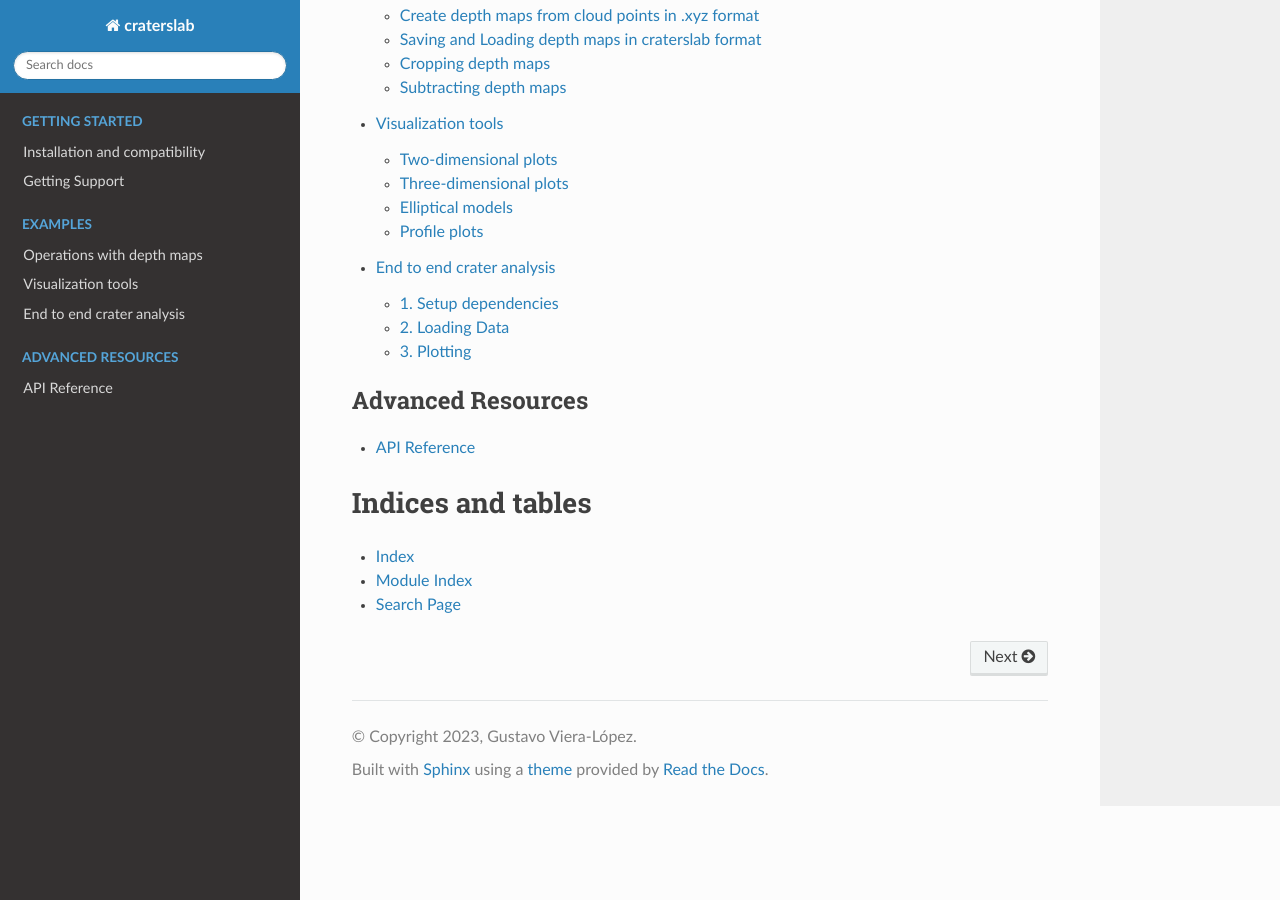
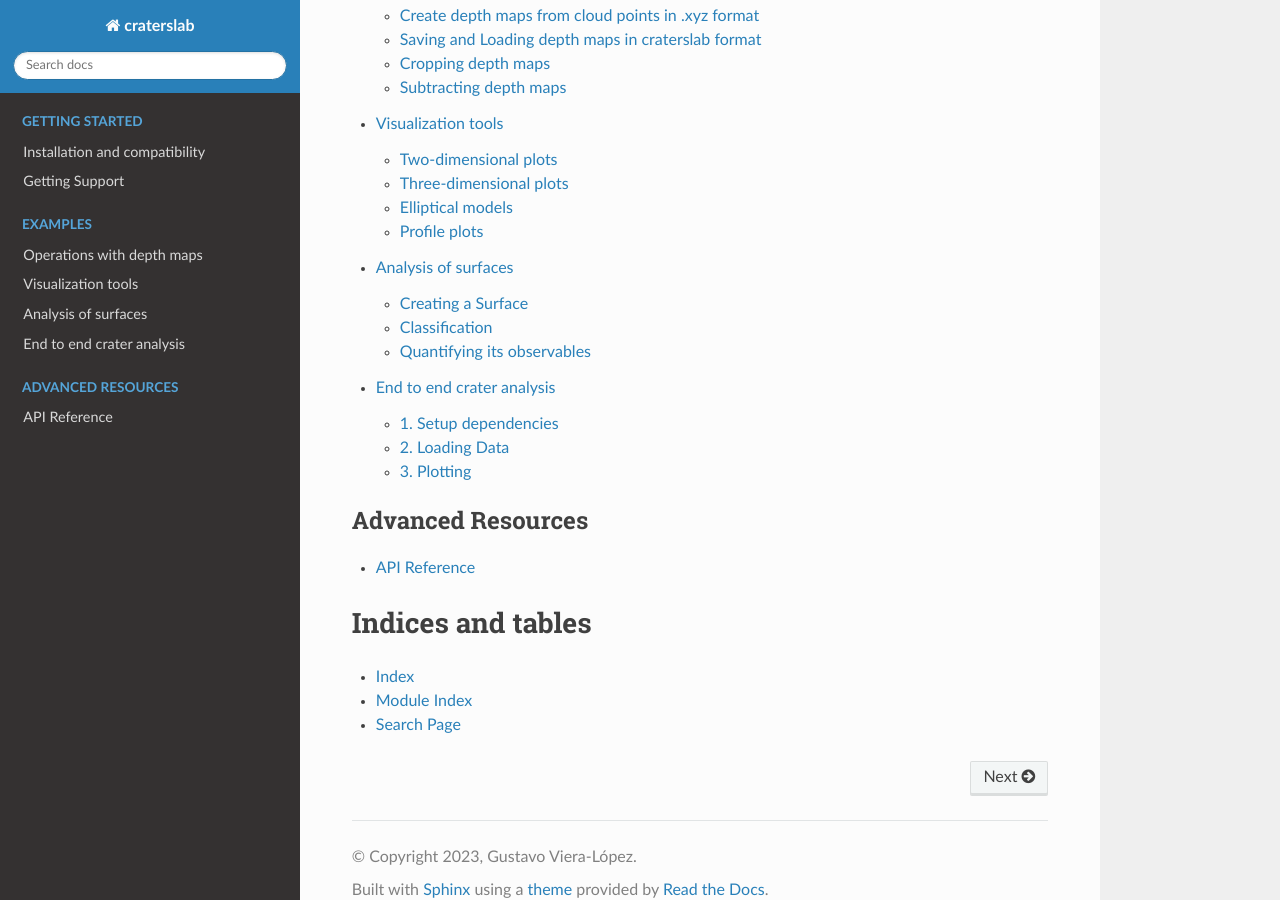
Before and after one commit to gvieralopez/craterslab, a Sphinx documentation site: the page built from docs/source/index.rst, in a window 1280 px wide and 900 px high, scrolled down 552 px. Built offline with Sphinx 7.4.7 and the Read the Docs theme 2.0.0, drawn with Linux system fonts in a browser that asks for light colours; some of the changed lines change nothing that is shown.

Commit message:
Add example with surfaces

```diff
--- /dev/null
+++ b/docs/source/examples/example3.rst
@@ -0,0 +1,71 @@
+Analysis of surfaces
+====================
+
+Beyond processing and visualizing generic depth maps, craterslab is able to
+recognize and characterize specific morphologies from the data contained in
+the depth maps. To do so, the library introduces a more abstract concept named
+Surface. It is a sort of depth map's analyzer.
+
+For all the plots shown we will be using
+`this depth map <https://github.com/gvieralopez/craters-data/blob/main/data/fluidized_1.npz>`_,
+which can be directly loaded with craterslab as:
+
+.. code-block:: python
+
+   from craterslab.sensors import DepthMap
+   depth_map = DepthMap.load("fluidized_1.npz")
+   depth_map.auto_crop()
+
+
+Creating a Surface
+------------------
+
+Surface objects can be created by simply passing a depth map:
+
+.. code-block:: python
+
+   from craterslab.craters import Surface
+   s = Surface(depth_map)
+
+
+Classification
+--------------
+
+Now, we can see if there is any known morphology in the depth map by:
+
+.. code-block:: python
+
+   print(s.type)
+
+This should output one of the following:
+
+- Simple Crater
+- Complex Crater
+- Sand Mound
+- Unknown
+
+
+Quantifying its observables
+---------------------------
+
+For all the Surface objects with types different than 'Unknown' there are
+several observables that are computed in order to better characterize its
+morphology. In this example, we are using a depth map containing a simple
+crater. We can check the value of its observables by:
+
+
+.. code-block:: python
+
+   print(s)
+
+   """
+   Found: Simple crater
+
+   Apparent Depth (d_max): -15.91 mm
+   Eccentricity (epsilon): 0.38
+   Diameter (D): 99.19 mm
+   Maximum heigh (H_cp): 3.00 mm
+   Mean Heigh over the rim (mean_h_rim): 1.61 mm
+   Concavity Volume (V_in): 65334.24 mm³
+   Excavated Volume (V_ex): 27954.53 mm³
+   """
--- a/docs/source/index.rst
+++ b/docs/source/index.rst
@@ -24,6 +24,7 @@ describing, classifying and processing surfaces from depth maps.
 
    examples/example1
    examples/example2
+   examples/example3
    examples/example4
 
 
```
